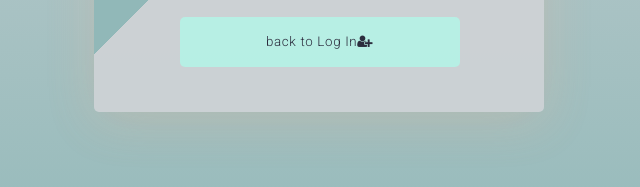
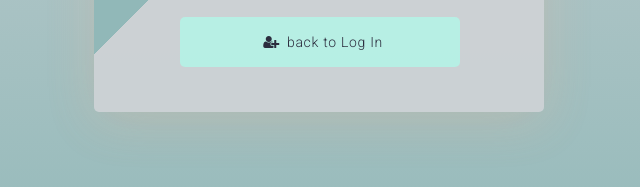
Before and after one commit to lizzieLavi/messagesApp-client, a React app: page /Register in a window 1280 px wide. Shown: the part 479-666 px from the top of the page, 321-961 px from the left. Built offline with nearby package versions, Linux system fonts and the light colour scheme; a web font is replaced by a local one.

```diff
--- a/src/components/login.js
+++ b/src/components/login.js
@@ -68,9 +68,10 @@
 
              <div>
 
-            <button className="btn submits sign-up"><Link className='defaultLink' to={`/Register`}>Sign Up</Link>
-            <i class="fa fa-user-plus" aria-hidden="true"></i>
-            </button>
+
+
+               <Link  className="submits sign-up defaultLink" to={`/Register`}>     Sign Up<i style={{margin:'7px'}}class="fa fa-user-plus" aria-hidden="true"/></Link>
+
             </div>
            {Error}
           </div>
--- a/src/components/register.js
+++ b/src/components/register.js
@@ -2,6 +2,7 @@
 import '../css/login.css'
 import axios from 'axios'
 import {Link,useHistory} from 'react-router-dom'
+import 'font-awesome/css/font-awesome.min.css';
 
 
 
@@ -95,10 +96,8 @@
         </div>
 
         <div>
+        <Link  className="submits sign-up defaultLink" to={`/`}>    <i style={{margin:'7px'}}class="fa fa-user-plus" aria-hidden="true"/>back to Log In</Link>
 
-       <button className="btn submits sign-up"><Link className='defaultLink' to={`/`}>back to Log In</Link>
-       <i class="fa fa-user-plus" aria-hidden="true"></i>
-       </button>
        </div>
      </div>
 
@@ -107,17 +106,6 @@
 
     )
 
-    /*      <div className="LogInPage">
-             <form onSubmit={handleSubmit} className='logInBorder'>
-             enter your phone:
-              <input type='text' onChange={(e)=> setPhone(e.target.value)}/>
-              enter your name:
-              <input type='text' onChange={(e)=> setName(e.target.value)}/>
-
-              <input type="file" onChange={handleFileUpload} />
-                <button type='submit'> Sign Up</button>
-            </form>
-        </div>*/
 
 }
 
--- a/src/css/login.css
+++ b/src/css/login.css
@@ -132,15 +132,31 @@
 
 /*     Sign Up button  */
 .sign-up {
+    display: flex;
+    justify-content: center;
+    align-items: center;
     background: #B8F2E6;
+
+    color: #252537;
+    text-decoration: none;
+    font-size: 14px;
+
+    width: 280px;
+    height: 50px;
+
+    padding: 0 20px;
+    border-radius: 5px;
+
+
+    cursor: pointer;
+    transition: all 0.2s linear;
+
+    margin: 7% auto;
     margin-top: 10px;
+    letter-spacing: 0.05em;
 }
 
-.sign-up a
-{
-  text-decoration: none;
-  color:#252537;
-}
+
 
 
 /* buttons hover */
@@ -149,8 +165,27 @@
     box-shadow: none;
 }
 
+.overlay .sign-up:hover {
+    transform: translatey(3px);
+    box-shadow: none;
+}
+
+
+
 /* buttons hover Animation */
 .overlay button:hover {
+    animation: ani9 0.4s ease-in-out infinite alternate;
+}
+@keyframes ani9 {
+    0% {
+        transform: translateY(3px);
+    }
+    100% {
+        transform: translateY(5px);
+    }
+}
+
+.overlay .sign-up:hover {
     animation: ani9 0.4s ease-in-out infinite alternate;
 }
 @keyframes ani9 {
```
Also changed, not shown: build/asset-manifest.json, build/index.html, build/static/js/2.e38515f4.chunk.js.LICENSE.txt (renamed from build/static/js/2.5120d0a1.chunk.js.LICENSE.txt), 12 other files.
